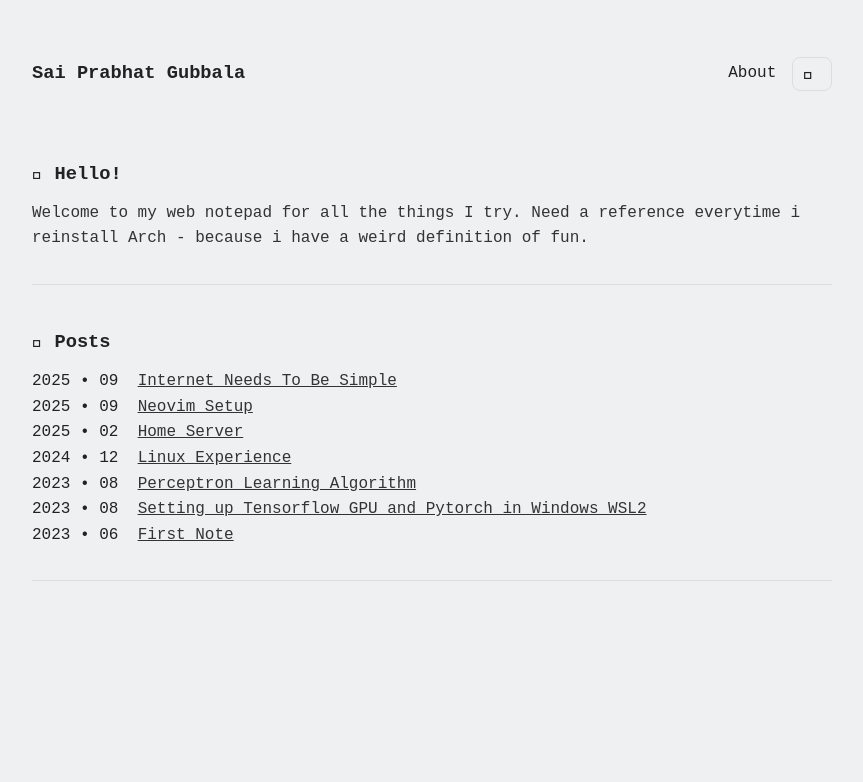
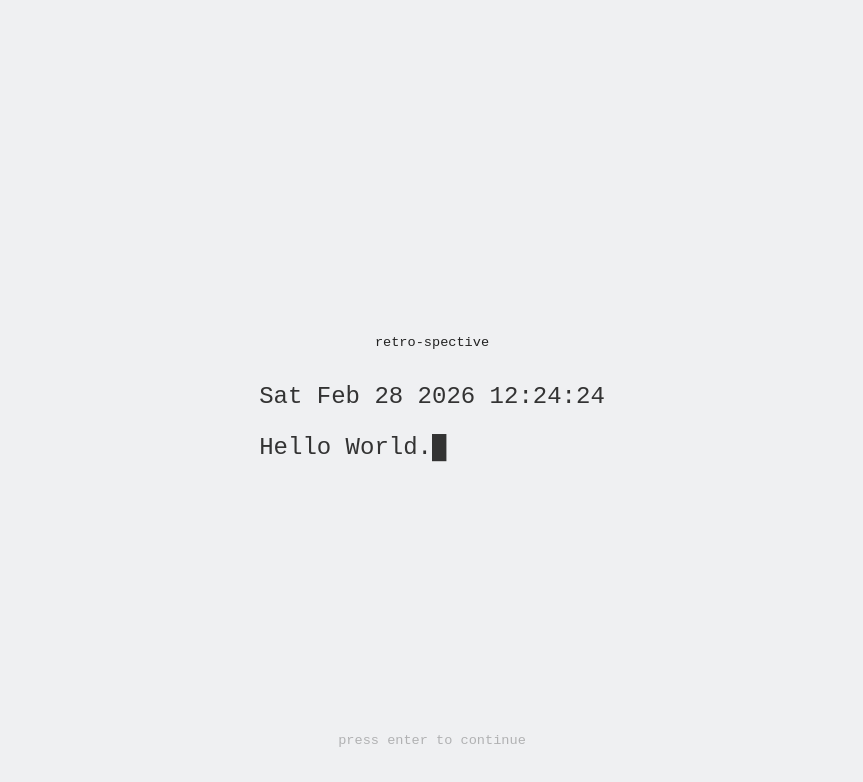
Before and after one commit to saipr0/retrospective, a plain HTML site: page index.html in a window 1280 px wide. Shown: the whole page, without its empty margins (208-1071 px from the left). Drawn offline with Linux system fonts and the light colour scheme; a web font is replaced by a local one.

Commit message:
loader, opener

```diff
--- a/css/style.css
+++ b/css/style.css
@@ -46,7 +46,7 @@ html.dark {
 }
 
 body {
-  max-width: 800px;
+  max-width: 1200px;
   margin: 0 auto;
   font-family: var(--font-main);
   line-height: 1.6;
@@ -127,10 +127,10 @@ h3, h3 a {
 }
 
 .post-body img {
-  max-width: 100%;
+  max-width: 70%;
   height: auto;
   display: block;
-  margin: 1rem 0;
+  margin: 2rem auto;
   border-radius: 8px;
 }
 
@@ -227,13 +227,72 @@ a, nav a, .btn, .font-select {
   to { opacity: 1; transform: translateY(0); }
 }
 
-.loading {
-  color: var(--primary-dim);
-  font-size: 1.2rem;
-  animation: loadingPulse 1s ease-in-out infinite;
+/* Cursor */
+.cursor {
+  animation: blink 0.8s step-end infinite;
 }
 
-@keyframes loadingPulse {
-  0%, 100% { opacity: 0.4; }
-  50% { opacity: 0.8; }
+@keyframes blink {
+  0%, 100% { opacity: 1; }
+  50%       { opacity: 0; }
 }
+
+/* Opener */
+#opener {
+  position: fixed;
+  top: 0;
+  left: 0;
+  width: 100%;
+  height: 100%;
+  display: flex;
+  align-items: center;
+  justify-content: center;
+  background: var(--bg-color);
+  z-index: 1000;
+}
+
+#terminal-header {
+  font-size: 0.85rem;
+  color: var(--primary-dim);
+  text-align: center;
+  margin-bottom: 1.5rem;
+}
+
+#terminal-body {
+  font-size: 1.5rem;
+  display: flex;
+  flex-direction: column;
+  gap: 0.8rem;
+}
+
+#enter-prompt {
+  position: absolute;
+  bottom: 3rem;
+  font-size: 0.85rem;
+  color: var(--primary-dim);
+  opacity: 0;
+}
+
+#enter-prompt.visible {
+  animation: fadeInOut 1.5s ease-in-out infinite;
+}
+
+@keyframes fadeInOut {
+  0%, 100% { opacity: 0.1; }
+  50%       { opacity: 0.8; }
+}
+
+/* Loading */
+#loading-overlay {
+  gap: 0.2rem;
+}
+
+.load-cmd {
+  overflow: hidden;
+  white-space: nowrap;
+  width: 0;
+}
+
+@keyframes typeCmd {
+  to { width: var(--w); }
+}
--- /dev/null
+++ b/js/opener.js
@@ -0,0 +1,60 @@
+export function runOpener() {
+  return new Promise(resolve => {
+    const now   = new Date();
+    const days  = ['Sun','Mon','Tue','Wed','Thu','Fri','Sat'];
+    const months= ['Jan','Feb','Mar','Apr','May','Jun','Jul','Aug','Sep','Oct','Nov','Dec'];
+    const pad   = n => String(n).padStart(2, '0');
+
+    const dateLine = `${days[now.getDay()]} ${months[now.getMonth()]} ${now.getDate()} ${now.getFullYear()}  ${pad(now.getHours())}:${pad(now.getMinutes())}:${pad(now.getSeconds())}`;
+    const greeting = 'Hello World.';
+
+    const overlay = document.createElement('div');
+    overlay.id = 'opener';
+    overlay.innerHTML = `
+      <div id="terminal-window">
+        <div id="terminal-header">retro-spective</div>
+        <div id="terminal-body">
+          <div class="term-line"><span id="term-date"></span></div>
+          <div class="term-line" id="term-greeting-line">
+            <span id="term-greeting"></span><span class="cursor">&#x2588;</span>
+          </div>
+        </div>
+      </div>
+      <div id="enter-prompt">press enter to continue</div>`;
+    document.body.appendChild(overlay);
+
+    document.getElementById('term-greeting-line').style.visibility = 'hidden';
+
+    function typeText(el, text, speed, cb) {
+      let i = 0;
+      const t = setInterval(() => {
+        el.textContent += text[i++];
+        if (i === text.length) { clearInterval(t); cb && cb(); }
+      }, speed);
+    }
+
+    function done() {
+      document.removeEventListener('keydown', onKey);
+      const win    = document.getElementById('terminal-window');
+      const prompt = document.getElementById('enter-prompt');
+      win.style.transition    = 'opacity 0.3s ease';
+      win.style.opacity       = '0';
+      prompt.style.transition = 'opacity 0.3s ease';
+      prompt.style.opacity    = '0';
+      setTimeout(() => { overlay.remove(); resolve(); }, 300);
+    }
+
+    function onKey(e) { if (e.key === 'Enter') done(); }
+
+    typeText(document.getElementById('term-date'), dateLine, 40, () => {
+      setTimeout(() => {
+        document.getElementById('term-greeting-line').style.visibility = 'visible';
+        typeText(document.getElementById('term-greeting'), greeting, 80, () => {
+          document.getElementById('enter-prompt').classList.add('visible');
+          document.addEventListener('keydown', onKey);
+          overlay.addEventListener('click', done, { once: true });
+        });
+      }, 400);
+    });
+  });
+}
--- a/js/router.js
+++ b/js/router.js
@@ -1,6 +1,7 @@
 import { loadHome } from './pages/home.js';
 import { loadAbout } from './pages/about.js';
 import { loadPostDetail } from './pages/post-detail.js';
+import { runOpener } from './opener.js';
 
 async function showPage(pageId) {
   // Hide all pages first
@@ -12,12 +13,18 @@ async function showPage(pageId) {
   const showLoading = pageId !== 'home';
   let loading;
 
+  let animDone;
   if (showLoading) {
+    const cmd = pageId === 'about' ? '$ cat about.md' : '$ cat post.md';
+    const n = cmd.length;
     loading = document.createElement('div');
     loading.id = 'loading-overlay';
-    loading.innerHTML = '<p class="loading">Loading...</p>';
+    loading.innerHTML = `<span class="load-cmd" style="--w:${n}ch; animation: typeCmd ${n * 65}ms steps(${n}, end) forwards">${cmd}</span><span class="cursor">&#x2588;</span>`;
     loading.style.cssText = 'position:fixed;top:0;left:0;width:100%;height:100%;display:flex;align-items:center;justify-content:center;background:var(--bg-color);z-index:999;';
     document.body.appendChild(loading);
+    animDone = new Promise(r =>
+      loading.querySelector('.load-cmd').addEventListener('animationend', r, { once: true })
+    );
   }
 
   // Load content
@@ -25,13 +32,13 @@ async function showPage(pageId) {
     : pageId === 'about' ? loadAbout()
     : loadPostDetail();
 
-  // Wait for content to load
-  await loadPromise;
-
-  // If showing loading, wait minimum delay then remove
+  // Wait for both content and typing animation to finish
   if (showLoading) {
-    await new Promise(r => setTimeout(r, 400));
+    await Promise.all([loadPromise, animDone]);
+    await new Promise(r => setTimeout(r, 800));
     loading.remove();
+  } else {
+    await loadPromise;
   }
 
   // Show target page
@@ -46,5 +53,11 @@ async function route() {
 }
 
 window.addEventListener('hashchange', route);
-window.addEventListener('load', route);
+window.addEventListener('load', async () => {
+  if (!sessionStorage.getItem('opened')) {
+    await runOpener();
+    sessionStorage.setItem('opened', '1');
+  }
+  route();
+});
 window.showPage = showPage;
```
